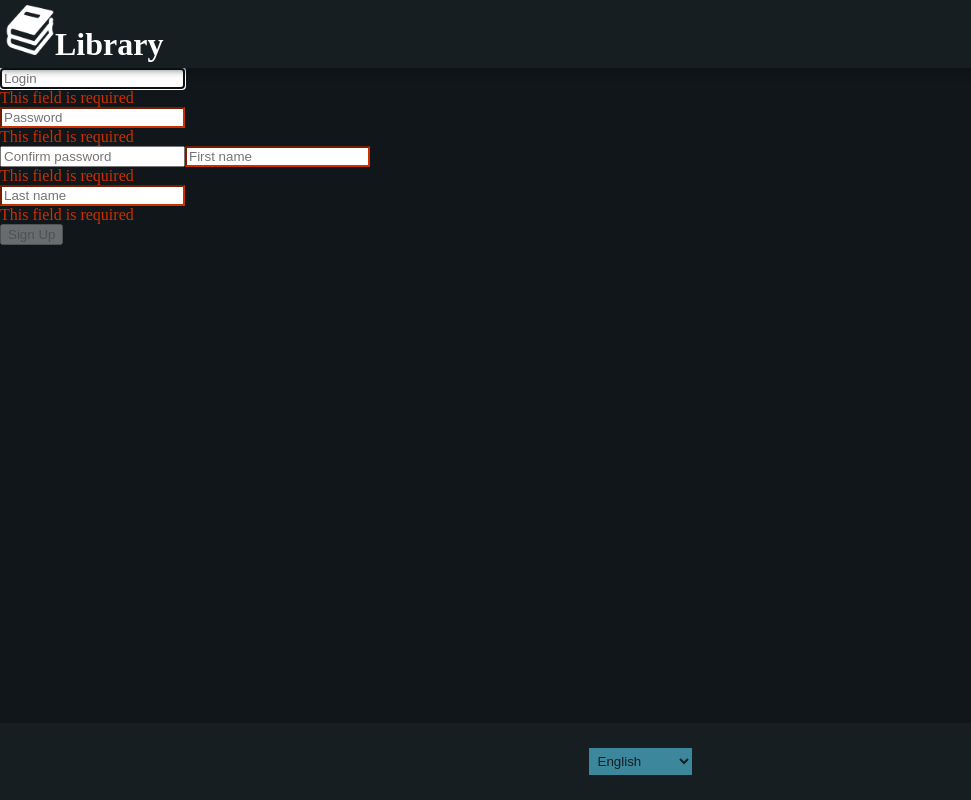
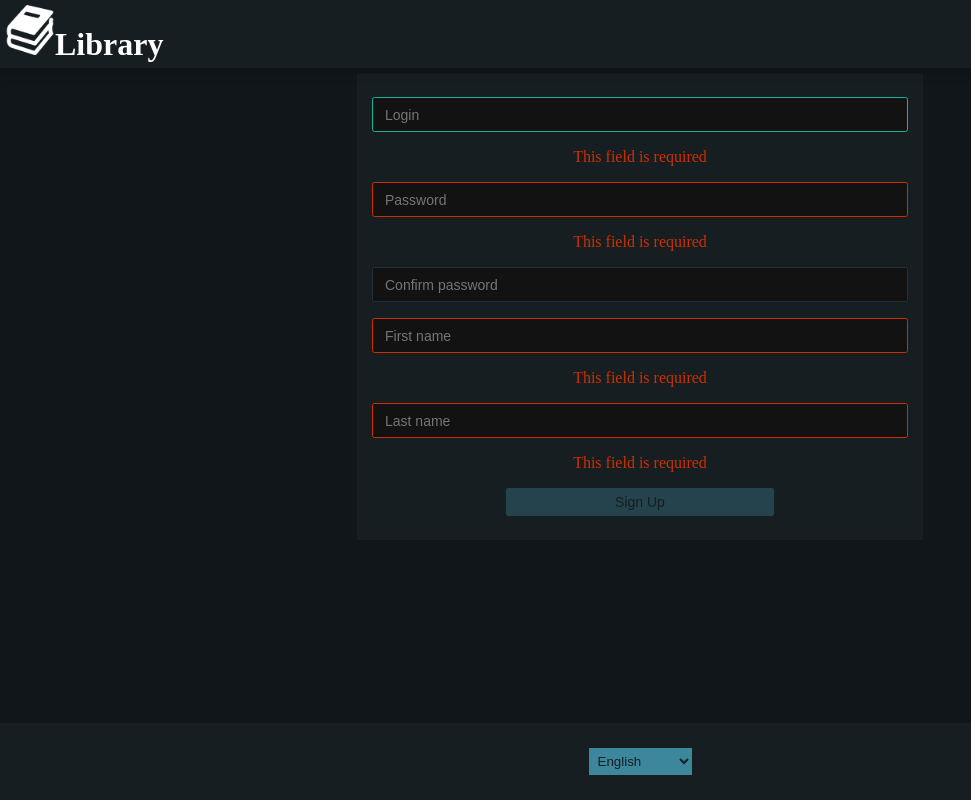
Before and after one commit to SirJohanot/library-react, a React (Create React App) app: page /sign-up in a window 1280 px wide. Shown: the whole page, without its empty margins (0-971 px from the left). Built offline with nearby package versions, Linux system fonts and the light colour scheme.

Commit message:
restyled Sign Up page

```diff
--- a/src/pages/SignUp.js
+++ b/src/pages/SignUp.js
@@ -127,8 +127,9 @@ export default function SignUp() {
     }
 
     return (
-        <section id="main-content" style={{ marginTop: '68px' }}>
-            <form className="login-form round-bordered-subject" autoComplete="on" onSubmit={handleSubmit}>
+        <section id="main-content">
+            <div id="main-content-centered-element">
+                <form className="form" autoComplete="on" onSubmit={handleSubmit}>
                     <input
                         className={errors?.login ? 'red-border' : ''}
                         type="text"
@@ -198,8 +199,9 @@ export default function SignUp() {
                     {errors?.other &&
                         <div className="error-message"><FormattedMessage id={errors?.other} /></div>
                     }
-                <button disabled={formHasErrors()}><FormattedMessage id="signUp" /></button>
+                    <button className="btn" disabled={formHasErrors()}><FormattedMessage id="signUp" /></button>
                 </form>
+            </div>
         </section >
     );
 }
```
Lines whose indentation alone changed are shown as unchanged.
